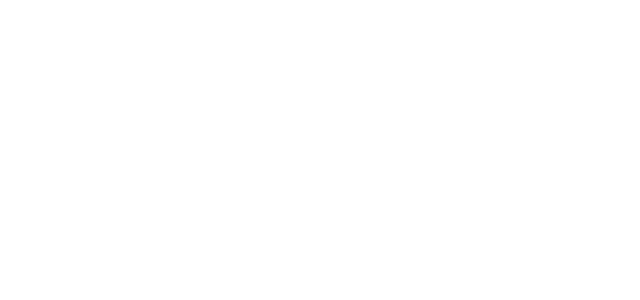
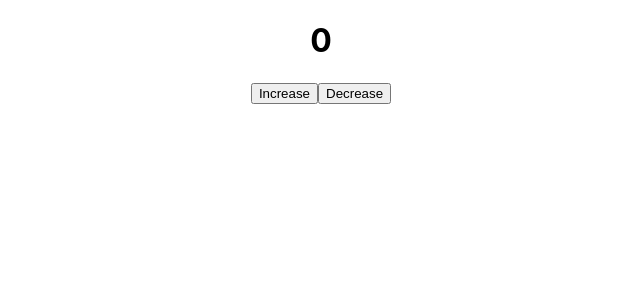
Before and after one commit to github18122021/react_hooks, a React (Create React App) app: page / in a window 1280 px wide. Shown: the top 300 px of the page, without its empty margins (319-959 px from the left). Built offline with nearby package versions, Linux system fonts and the light colour scheme.

Commit message:
useReducer-Hook revised
Built Counter feature for revision of useReducer-Hook

```diff
--- a/src/App.js
+++ b/src/App.js
@@ -1,11 +1,48 @@
 import './App.css';
 import { useReducer } from 'react';
 
+// let letters = 'ABCDEFGHIJKLMNOPQRSTUVWXYZ';
+// letters = letters.split('');
+
+// let initialState = {
+//   letter : letters[0],
+// }
+
+let initialState = {
+  count : 0,
+}
+
+function reducer(state, action) {
+  switch(action.type) {
+    case "increase":
+      return {count : state.count + 1};
+    case "decrease":
+      return {count: state.count - 1};
+    case "reset":
+      return {count: 0};
+    default:
+      return state;
+  }
+}
+
 
 function App() {
+  let [state, dispatch] = useReducer(reducer, initialState);
+
+  function increase() {
+    // console.log("increase");
+    dispatch({type : "increase"});
+  }
+
+  function decrease() {
+    // console.log("decrease");
+    dispatch({type : "decrease"});
+  }
   return (
     <div className="App">
-
+     <h1>{state.count}</h1>
+     <button onClick = {increase}>Increase</button>
+     <button onClick = {decrease}>Decrease</button>
     </div>
   );
 }
```
